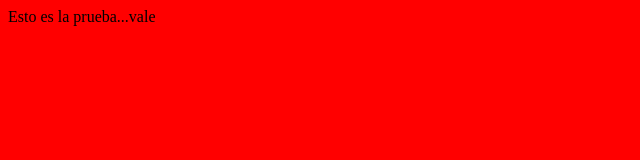
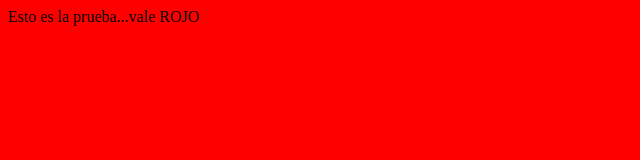
Before and after one commit to gmnozal/pagina-web, a plain HTML site: page index.html in a window 1280 px wide. Shown: the full height of the page, 0-640 px from the left. Drawn offline with Linux system fonts and the light colour scheme.

```diff
--- a/index.html
+++ b/index.html
@@ -6,6 +6,6 @@
         <style>body { background-color: red }</style>
     </head>
     <body>
-        <div>Esto es la prueba...vale</div>
+        <div>Esto es la prueba...vale ROJO</div>
     </body>
 </html>
```
